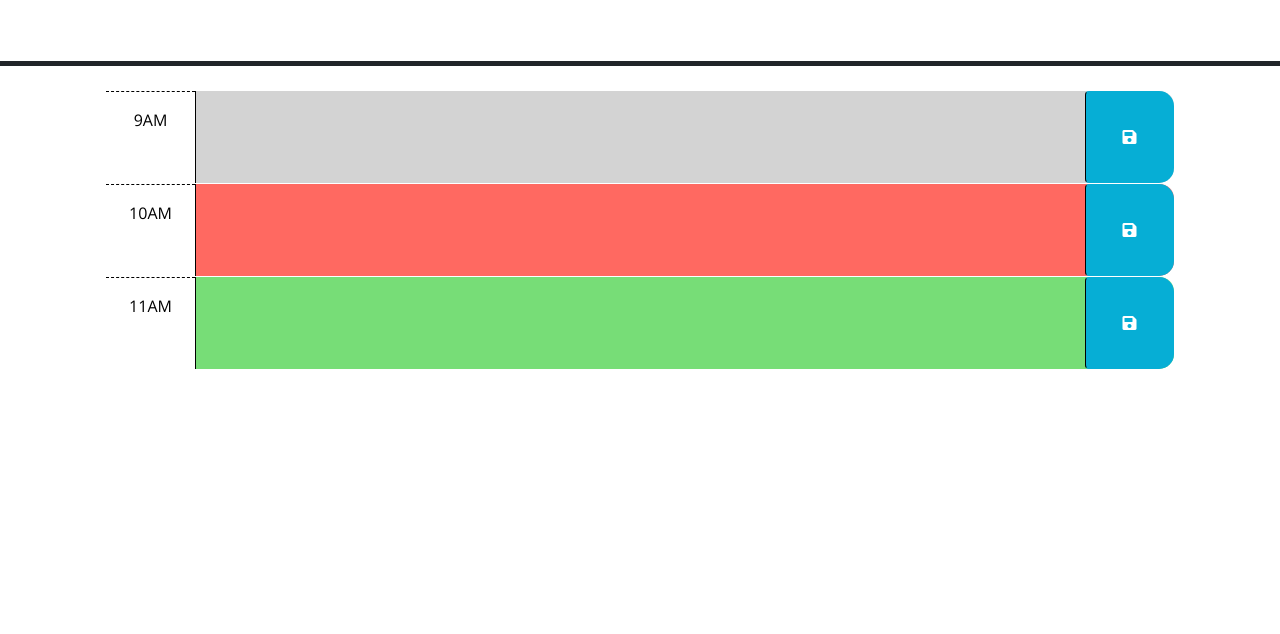
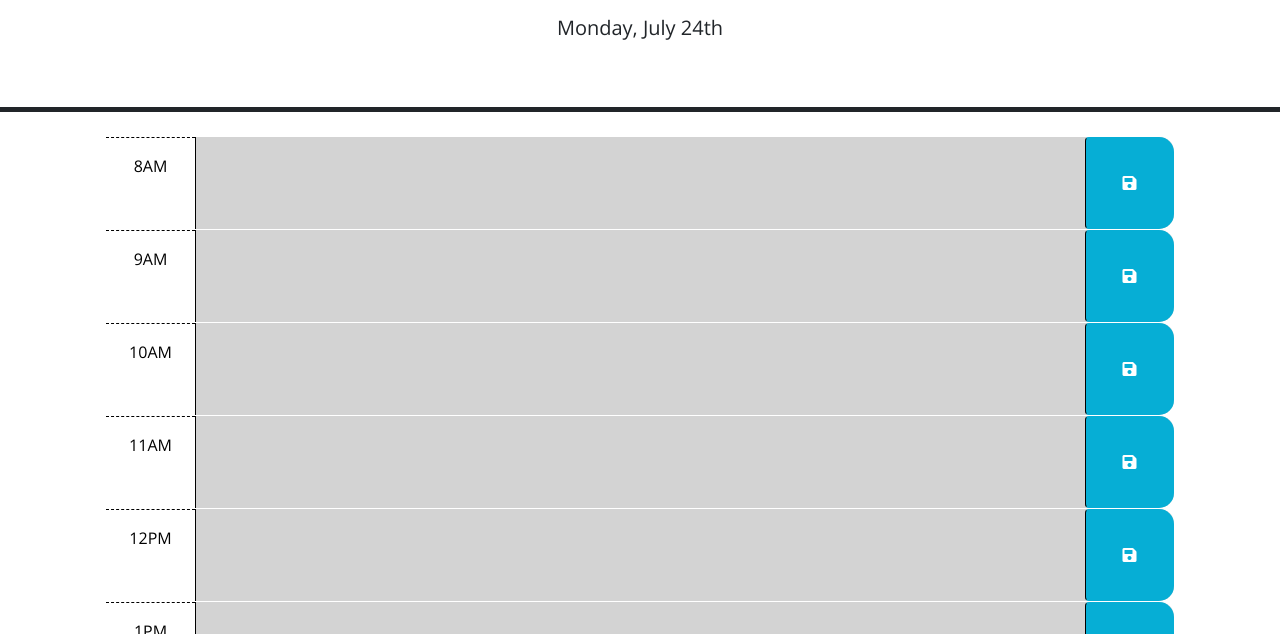
Before and after one commit to tannernd/Mod-5-Work-Day-Scheduler, a plain HTML site: page index.html in a window 1280 px wide. Shown: the part 166-800 px from the top of the page. Drawn offline with nearby package versions, Linux system fonts and the light colour scheme.

Commit message:
Creating elements for calendar

```diff
--- a/index.html
+++ b/index.html
@@ -29,42 +29,7 @@
       <p id="currentDay" class="lead"></p>
     </header>
     <div class="container-lg px-5">
-      <!-- Use class for "past", "present", and "future" to apply styles to the
-        time-block divs accordingly. The javascript will need to do this by
-        adding/removing these classes on each div by comparing the hour in the
-        id to the current hour. The html provided below is meant to be an example
-        demonstrating how the css provided can be leveraged to create the
-        desired layout and colors. The html below should be removed or updated
-        in the finished product. Remember to delete this comment once the
-        code is implemented.
-        -->
-
-      <!-- Example of a past time block. The "past" class adds a gray background color. -->
-      <div id="hour-9" class="row time-block past">
-        <div class="col-2 col-md-1 hour text-center py-3">9AM</div>
-        <textarea class="col-8 col-md-10 description" rows="3"> </textarea>
-        <button class="btn saveBtn col-2 col-md-1" aria-label="save">
-          <i class="fas fa-save" aria-hidden="true"></i>
-        </button>
-      </div>
-
-      <!-- Example of a a present time block. The "present" class adds a red background color. -->
-      <div id="hour-10" class="row time-block present">
-        <div class="col-2 col-md-1 hour text-center py-3">10AM</div>
-        <textarea class="col-8 col-md-10 description" rows="3"> </textarea>
-        <button class="btn saveBtn col-2 col-md-1" aria-label="save">
-          <i class="fas fa-save" aria-hidden="true"></i>
-        </button>
-      </div>
-
-      <!-- Example of a future time block. The "future" class adds a green background color. -->
-      <div id="hour-11" class="row time-block future">
-        <div class="col-2 col-md-1 hour text-center py-3">11AM</div>
-        <textarea class="col-8 col-md-10 description" rows="3"> </textarea>
-        <button class="btn saveBtn col-2 col-md-1" aria-label="save">
-          <i class="fas fa-save" aria-hidden="true"></i>
-        </button>
-      </div>
+    </div>
 
     <script src="https://code.jquery.com/jquery-3.4.1.min.js"></script>
     <script
@@ -72,6 +37,10 @@
       integrity="sha256-iu/zLUB+QgISXBLCW/mcDi/rnf4m4uEDO0wauy76x7U="
       crossorigin="anonymous"
     ></script>
+    <script src="https://cdnjs.cloudflare.com/ajax/libs/dayjs/1.8.25/plugin/advancedFormat.js"></script>
+    <script>
+      dayjs.extend(window.dayjs_plugin_advancedFormat)
+    </script>
 
     <script src="script.js"></script>
   </body>
--- a/script.js
+++ b/script.js
@@ -2,22 +2,71 @@
 // the code isn't run until the browser has finished rendering all the elements
 // in the html.
 $(function () {
+  var elementId = '';
+  var eleHour = '';
+  var currHour = dayjs().format('H');
+  var calElement = '';
+  var eleClass = '';
+  var textAreaText = '';
+  for(var i=8;i<=17;i++) {
+    //Apply the IDs based on the hour
+    elementId = 'hour-'+i;
+    switch (i) {
+      case 12:
+        eleHour = '12PM';
+        break;
+      case 13:
+        eleHour = '1PM';
+        break;
+      case 14:
+        eleHour = '2PM';
+        break;
+      case 15:
+        eleHour = '3PM';
+        break;
+      case 16:
+        eleHour = '4PM';
+        break;
+      case 17:
+        eleHour = '5PM';
+        break;
+      default:
+        eleHour = i+'AM'
+    }
+    //Apply the class based on the current hour
+    if(i == currHour) {
+      eleClass = 'present';
+    } else if( i < currHour) {
+      eleClass = 'past';
+    } else {
+      eleClass = 'future';
+    }
+    //Get the text area text from local storage
+    if(localStorage.getItem(elementId) !== null) {
+      textAreaText = localStorage.getItem(elementId)
+    }
+    //Create the elements
+    calElement = $('<div id="'+elementId+'" class="row time-block '+eleClass+'"> \
+    <div class="col-2 col-md-1 hour text-center py-3">'+eleHour+'</div> \
+    <textarea class="col-8 col-md-10 description" rows="3">'+textAreaText+'</textarea> \
+    <button class="btn saveBtn col-2 col-md-1" aria-label="save"> \
+      <i class="fas fa-save" aria-hidden="true"></i> \
+    </button> \
+  </div>');
+  $('.container-lg').append(calElement);
+  }
+
   // TODO: Add a listener for click events on the save button. This code should
   // use the id in the containing time-block as a key to save the user input in
   // local storage. HINT: What does `this` reference in the click listener
   // function? How can DOM traversal be used to get the "hour-x" id of the
   // time-block containing the button that was clicked? How might the id be
   // useful when saving the description in local storage?
-  //
-  // TODO: Add code to apply the past, present, or future class to each time
-  // block by comparing the id to the current hour. HINTS: How can the id
-  // attribute of each time-block be used to conditionally add or remove the
-  // past, present, and future classes? How can Day.js be used to get the
-  // current hour in 24-hour time?
-  //
   // TODO: Add code to get any user input that was saved in localStorage and set
   // the values of the corresponding textarea elements. HINT: How can the id
   // attribute of each time-block be used to do this?
   //
   // TODO: Add code to display the current date in the header of the page.
+  $('#currentDay').html(dayjs().format('dddd, MMMM Do'));
+
 });
```
